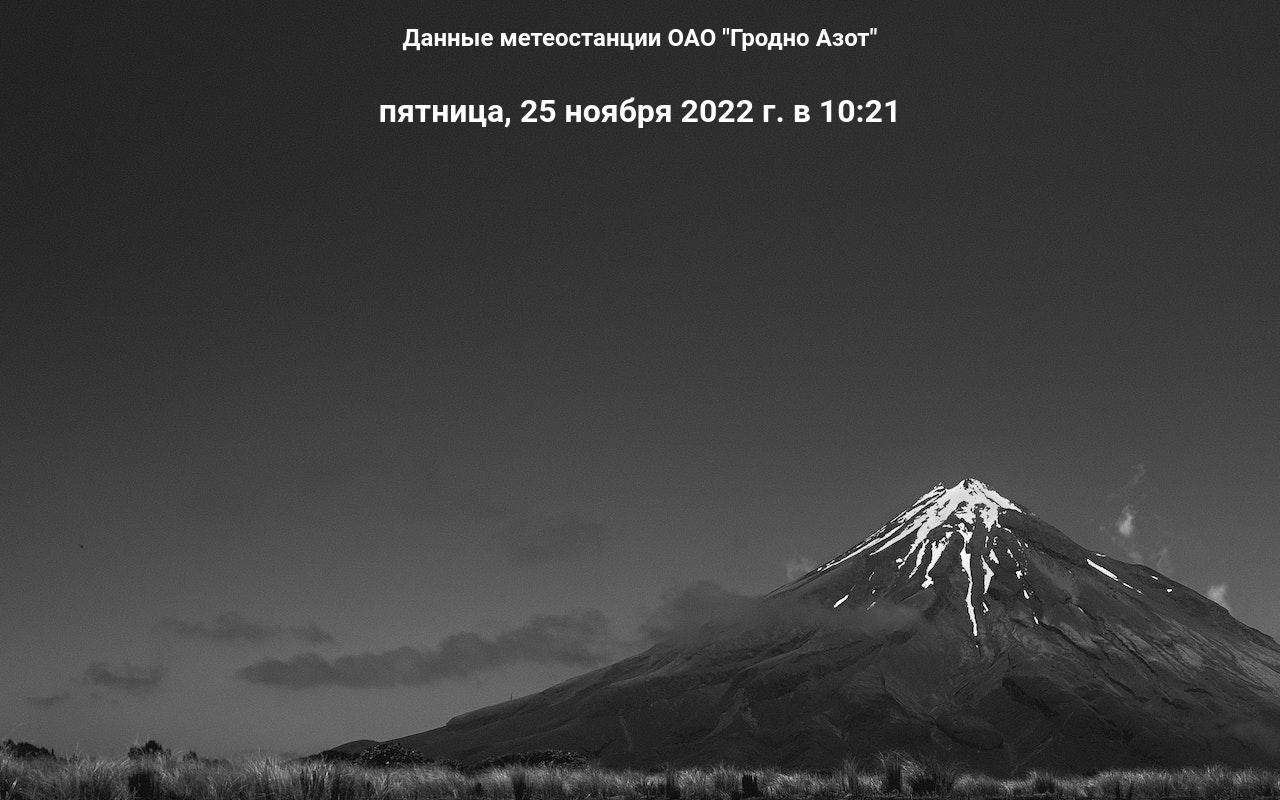
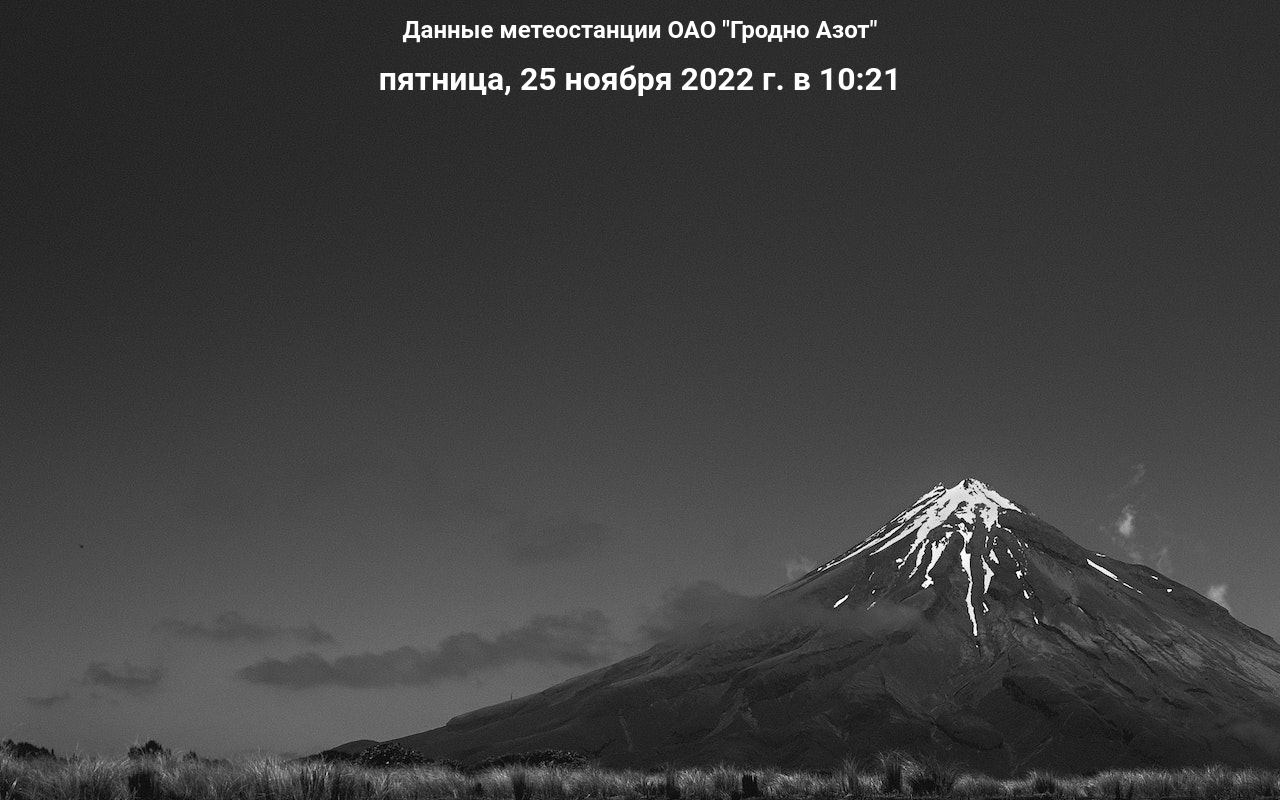
Before and after one commit to ShevchikNS/weather-app, a Next.js app: page /Header in a window 1280 px wide. Built offline with nearby package versions, Linux system fonts and the light colour scheme.

Commit message:
change styles

```diff
--- a/styles/footer.css
+++ b/styles/footer.css
@@ -9,7 +9,7 @@
     left: 0;
     bottom: 0;
     width: 100%;
-    height: 40%;
+    height: 50%;
 }
 
 * {
@@ -19,7 +19,7 @@
 
 .content {
     z-index: 10;
-    min-height: calc(100vh - 40vh);
+    min-height: calc(100vh - 50vh);
 }
 
 body {
--- a/styles/globals.css
+++ b/styles/globals.css
@@ -4,10 +4,10 @@
     color: white;
 }
 .MainTitle {
-    padding-top: 3vh;
+    padding-top: 2vh;
 }
 .SubTitle {
-    padding-top: 5vh;
+    padding-top: 2vh;
 }
 .header {
     height: 10%;
@@ -46,7 +46,7 @@
 }
 
 .now-astro-line-day {
-    background-image: url(https://static.gismeteo.st/assets/icons/day_path.svg);
+    background-image: url('../public/day_path.svg');
     transform: rotate(0deg);
 }
 
```
